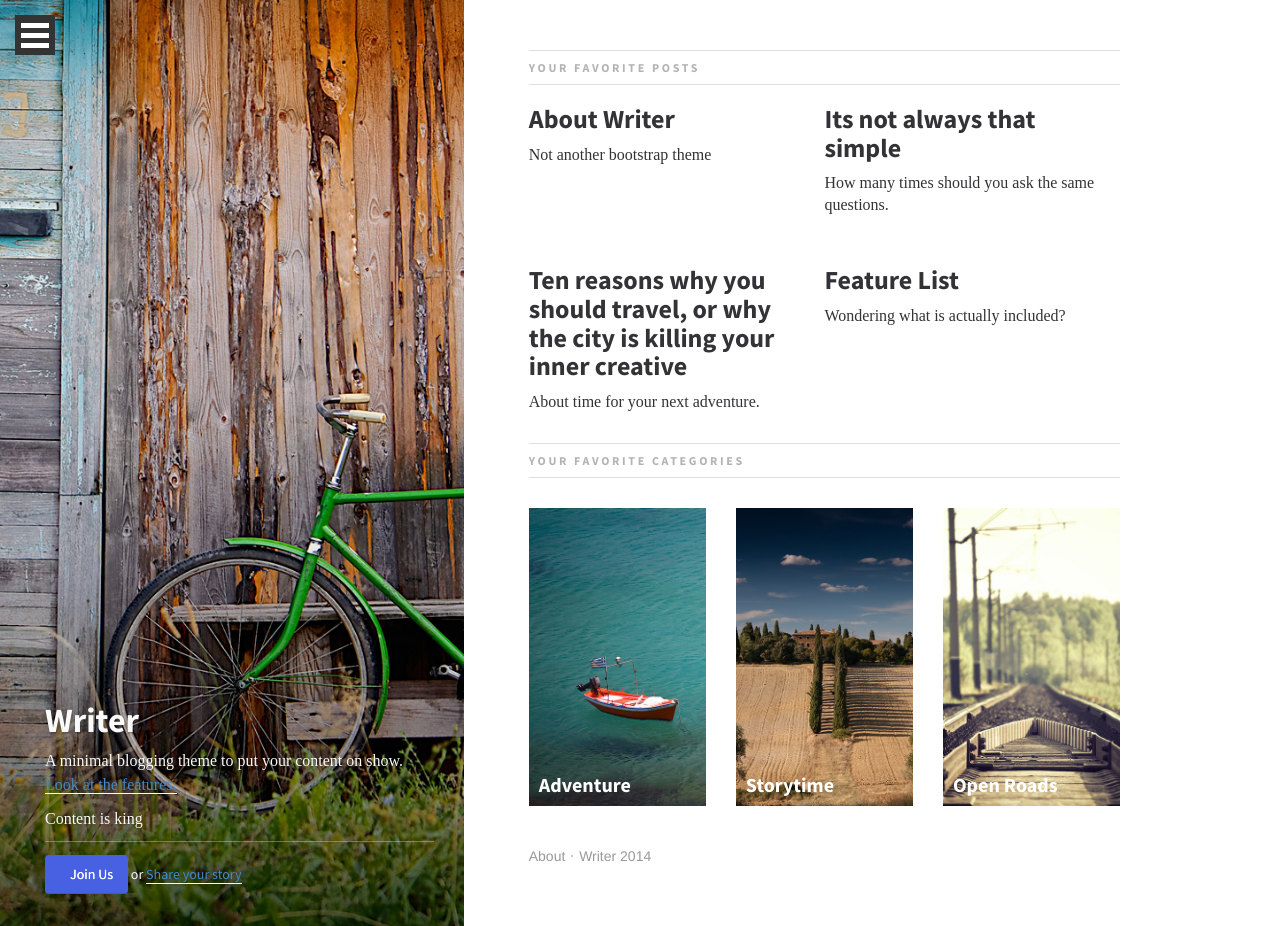
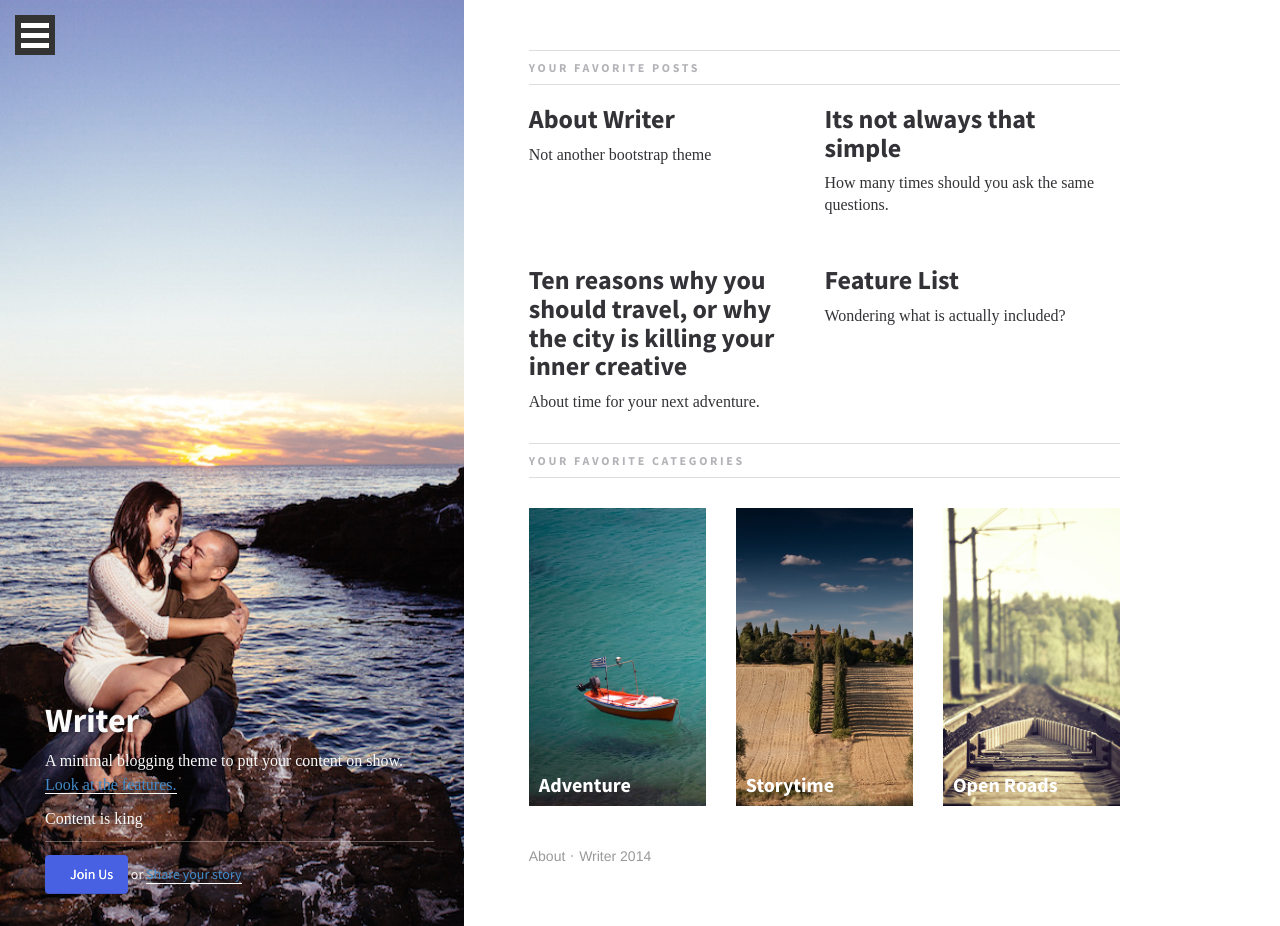
Before and after one commit to pokstad/pokstad.github.io, a Jekyll site: the page favorites.html, which Jekyll copies as it is, in a window 1280 px wide and 926 px high. Built offline with Jekyll 4.4.1, drawn with Linux system fonts in a browser that asks for light colours; nearby versions of some CDN libraries; some web fonts are replaced.

Commit message:
Change favorites hero image

```diff
--- a/css/main.css
+++ b/css/main.css
@@ -1220,7 +1220,7 @@ ol li {
 
 /* line 67, ../sass/partials/_sidebar.sass */
 .sidebar-fav {
-  background: url(../img/background2.jpg) no-repeat center center;
+  background: url(/downloads/cove.jpg) no-repeat center center;
   -webkit-background-size: cover;
   -moz-background-size: cover;
   -o-background-size: cover;
```
